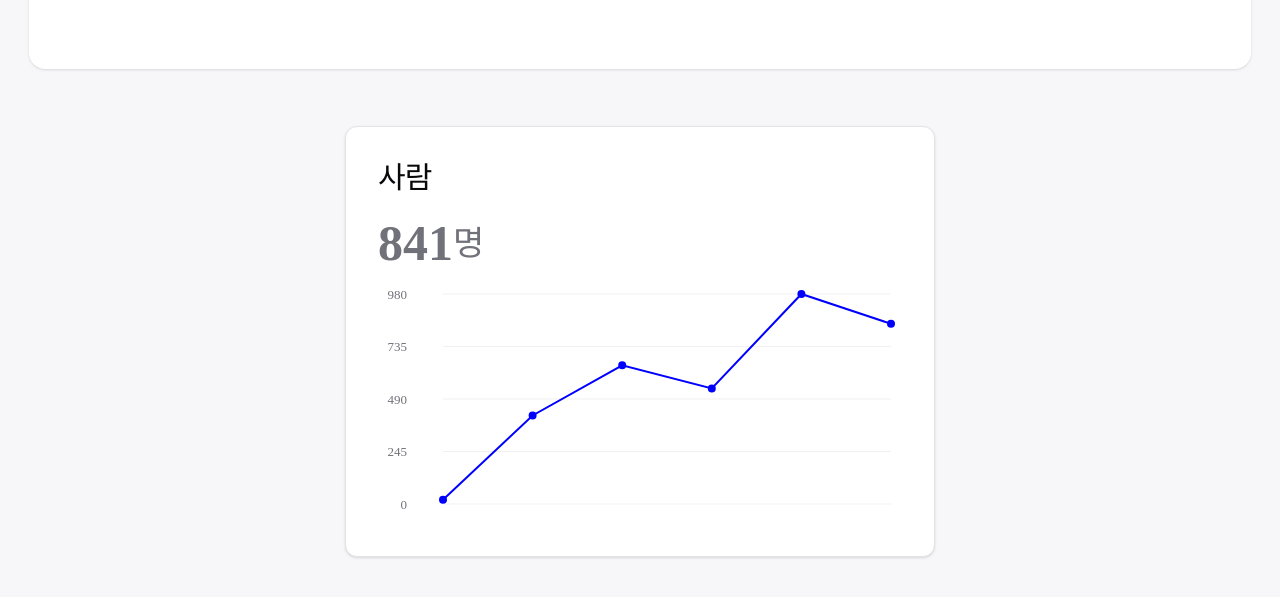
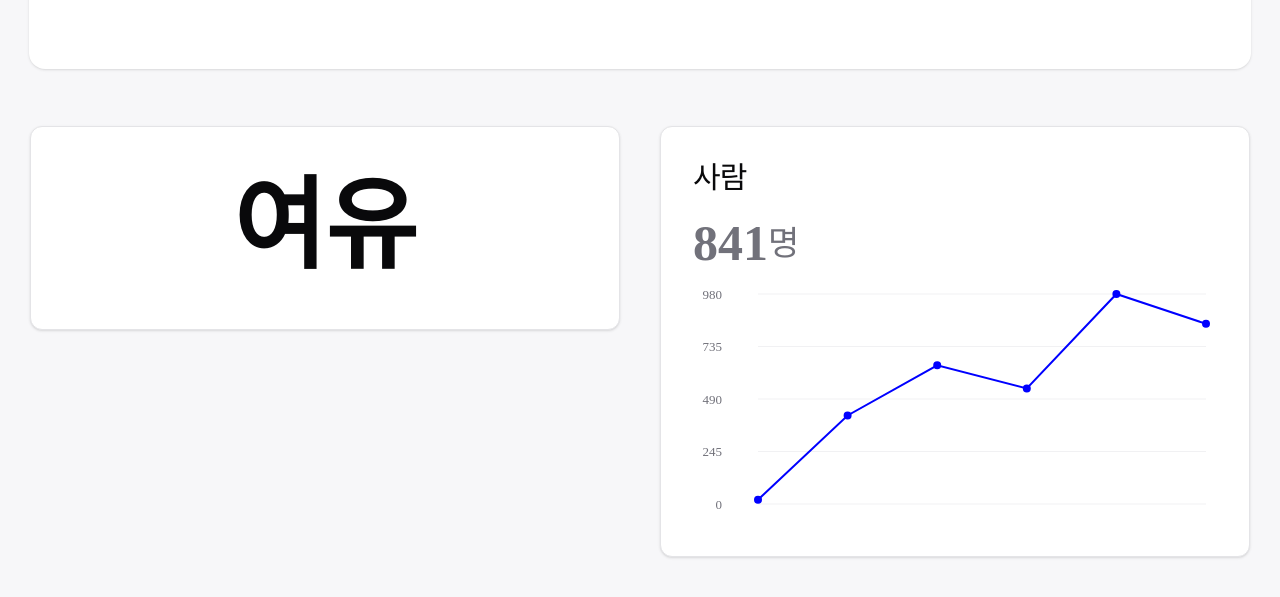
Before and after one commit to Team-Embeddia/NotBoomVim-Front, a React (Vite) app: page / in a window 1280 px wide. Shown: the part 699-1296 px from the top of the page. Built offline with nearby package versions, Linux system fonts and the light colour scheme; a web font is replaced by a local one.

Commit message:
add Congestion Board

```diff
--- a/src/App.tsx
+++ b/src/App.tsx
@@ -1,4 +1,5 @@
 import './App.css';
+import Congestion from './components/Congestion';
 import { DesignChart } from './components/DesignChart';
 import Header from './components/Header';
 import Image from './components/Image';
@@ -25,6 +26,9 @@ function App() {
         <Image />
       </div>
       <section className='flex gap-10 py-[57px]'>
+        <div className='flex flex-col gap-[23px]'>
+          <Congestion congestion={p} />
+        </div>
         <DesignChart
           title='사람'
           congestion={p}
--- /dev/null
+++ b/src/components/Congestion.tsx
@@ -0,0 +1,36 @@
+import React, { useEffect, useState } from 'react';
+import { Card } from './ui/card';
+
+type congestionType = 'High' | 'Medium' | 'Low';
+
+interface Props {
+  congestion: congestionType;
+}
+
+const Congestion = ({ congestion }: Props) => {
+  const [data, setData] = useState<{ color: string; text: string }>({
+    color: 'red',
+    text: '혼잡',
+  });
+  useEffect(() => {
+    switch (congestion) {
+      case 'High':
+        setData({ color: 'red', text: '혼잡' });
+        break;
+      case 'Medium':
+        setData({ color: 'yellow', text: '보통' });
+        break;
+      case 'Low':
+        setData({ color: 'green', text: '여유' });
+    }
+  }, [congestion]);
+  return (
+    <Card className='w-[590px] h-[204px] flex justify-center items-center'>
+      <p className={`font-bold text-[100px] !text-[${data.color}]`}>
+        {data.text}
+      </p>
+    </Card>
+  );
+};
+
+export default Congestion;
```
